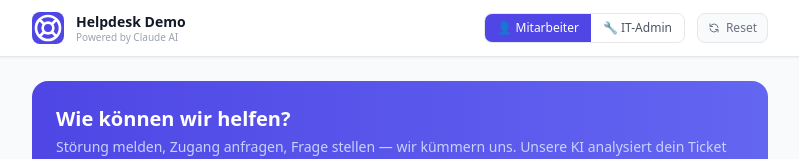
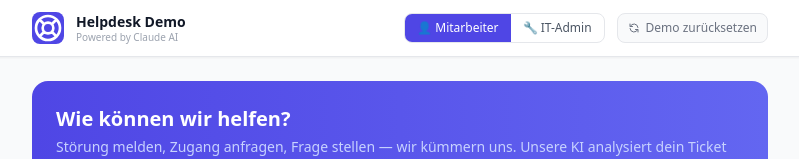
Before and after one commit to TimKoenigadesso/helpdesk-demo, a React (Vite) app in the folder frontend/: page / in a window 1280 px wide. Shown: the top 159 px of the page, without its empty margins (240-1039 px from the left). Built offline with nearby package versions, Linux system fonts and the light colour scheme; no server answers.

Commit message:
fix: Reset-Button zeigt dass Code-Reset läuft (~2 Min Pipeline)

```diff
--- a/frontend/src/App.tsx
+++ b/frontend/src/App.tsx
@@ -37,9 +37,12 @@ export default function App() {
   const handleReset = async () => {
     setResetting(true);
     try {
-      await fetch(`${BASE_URL}/reset`, { method: 'POST' });
+      const res = await fetch(`${BASE_URL}/reset`, { method: 'POST' });
+      const data = await res.json() as { ok?: boolean; pipeline?: string };
       setResetDone(true);
-      setTimeout(() => setResetDone(false), 2500);
+      // Pipeline läuft asynchron (~2 Min) — längere Bestätigung
+      const duration = data.pipeline ? 8000 : 2500;
+      setTimeout(() => setResetDone(false), duration);
       await load();
     } catch { /* ignore */ } finally { setResetting(false); }
   };
@@ -115,7 +118,7 @@ export default function App() {
                 d="M4 4v5h.582m15.356 2A8.001 8.001 0 004.582 9m0 0H9m11 11v-5h-.581m0 0a8.003 8.003 0 01-15.357-2m15.357 2H15" />
             </svg>
             <span className="hidden sm:inline">
-              {resetDone ? '✓ Reset' : 'Reset'}
+              {resetDone ? '✓ Daten + Code Reset (läuft ~2 Min)' : 'Demo zurücksetzen'}
             </span>
           </button>
         </div>
```
